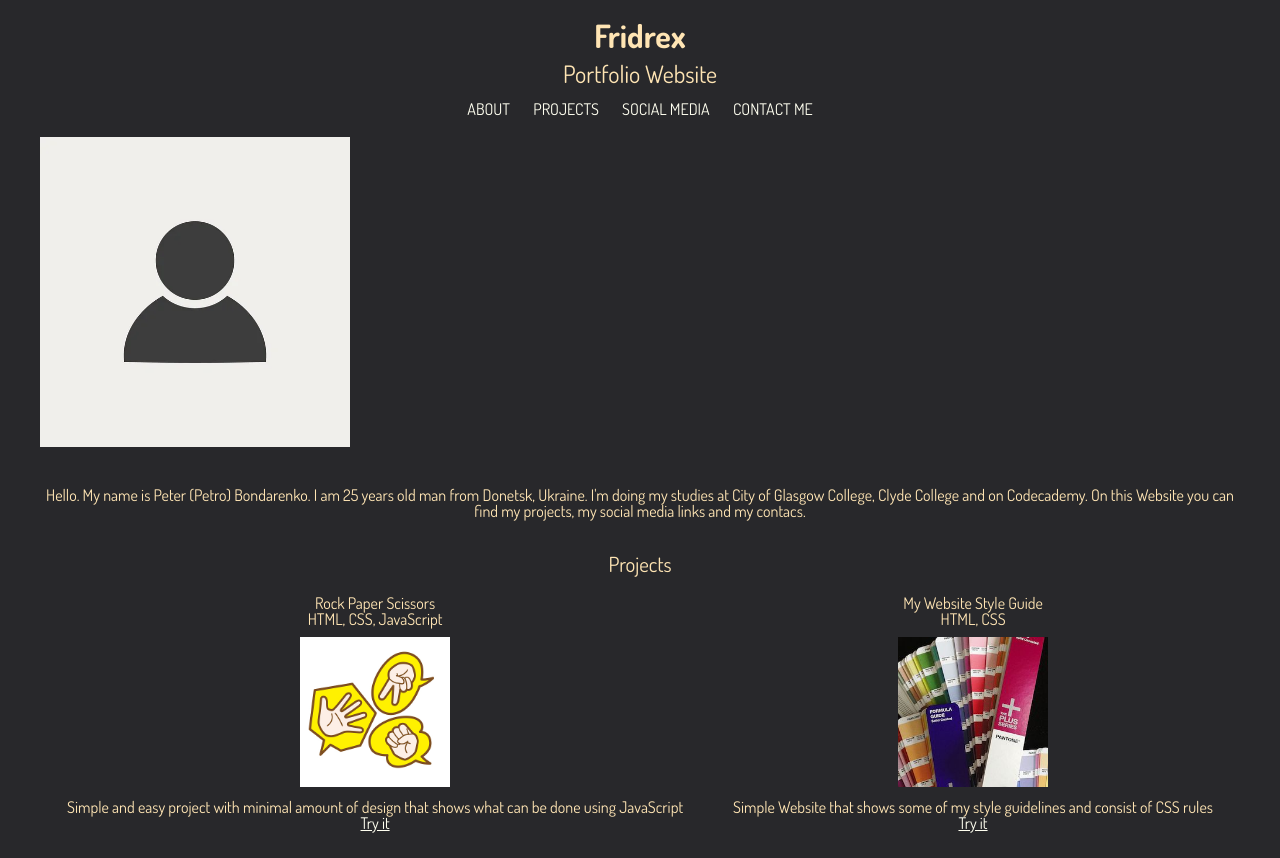
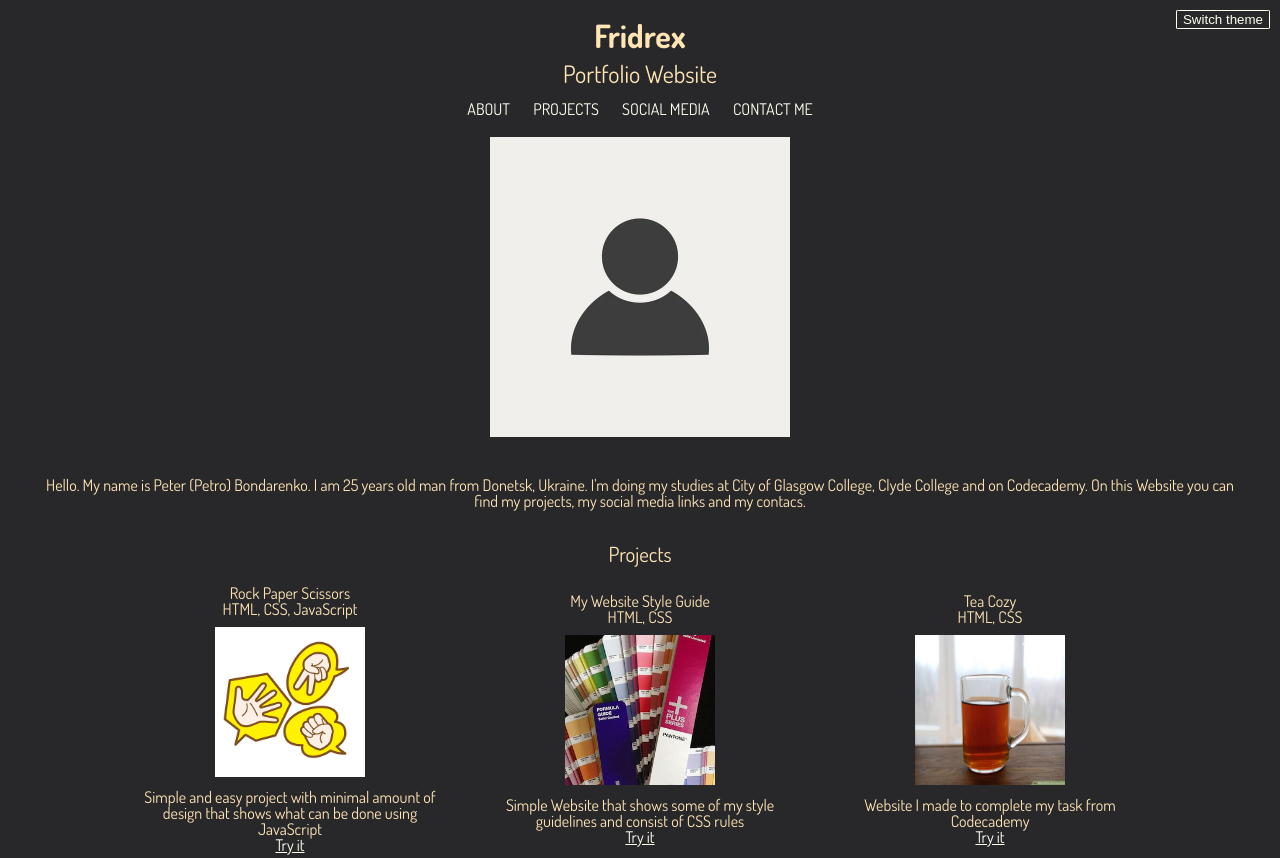
Before and after one commit to Fridrex/Portfolio-Website, a plain HTML site: page index.html in a window 1280 px wide. Shown: the top 858 px of the page. Drawn offline with Linux system fonts and the light colour scheme.

Commit message:
idk what i did

```diff
--- a/css/main.css
+++ b/css/main.css
@@ -5,6 +5,16 @@ body {
     font-family: 'Dosis', sans-serif;
     background-color: #28282B;
     color: #FFE5B4;
+}
+
+.dark-theme {
+    background-color: #28282B;
+    color: #FFE5B4;
+}
+
+.light-theme {
+    background-color: #FFE5B4;
+    color: #28282B;
 }
 
 header {
@@ -48,8 +58,9 @@ li a:hover {
 
 .about img {
     width: 25%;
+    max-width: 300px;
     height: auto;
-    margin: 20px;
+    margin: 20px auto;
 }
 
 .about p {
@@ -74,6 +85,10 @@ h3 {
     font-size: 1.3rem;
     margin: 15px 0;
     margin-bottom: 20px;
+}
+
+.projects_item {
+    max-width: 300px;
 }
 
 .projects_item img {
@@ -117,6 +132,16 @@ footer {
     color: #FFFFF0;
 }
 
+.theme-toggle {
+    position: fixed;
+    top: 10px;
+    right: 10px;
+    background-color: #28282B;
+    color: #FFFFF0;
+    border: 1px solid #FFFFF0;
+    border-radius: 5%;
+}
+
 @media screen and (max-width: 430px){
     .about img {
         display: block;
--- a/index.html
+++ b/index.html
@@ -10,8 +10,9 @@
     <script src="js/main.js"></script>
     <script src="https://kit.fontawesome.com/dfb63b05b1.js" crossorigin="anonymous"></script>
 </head>
-<body>
+<body class="dark-theme">
     <header>
+        <button id="theme-toggle" class="theme-toggle">Switch theme</button>
         <h1>Fridrex</h1>
         <h2>Portfolio Website</h2>
         <nav>
--- a/js/main.js
+++ b/js/main.js
@@ -0,0 +1,14 @@
+const body = document.body;
+const toggleButton = document.getElementById('theme-toggle');
+
+// Define the function to toggle the theme
+function toggleTheme() {
+  if (body.classList.contains('light-theme')) {
+    body.classList.replace('light-theme', 'dark-theme');
+  } else {
+    body.classList.replace('dark-theme', 'light-theme');
+  }
+}
+
+// Add an event listener to the toggle button
+toggleButton.addEventListener('click', toggleTheme);
```
Also changed, not shown: contact.html (+2 -1 lines).
